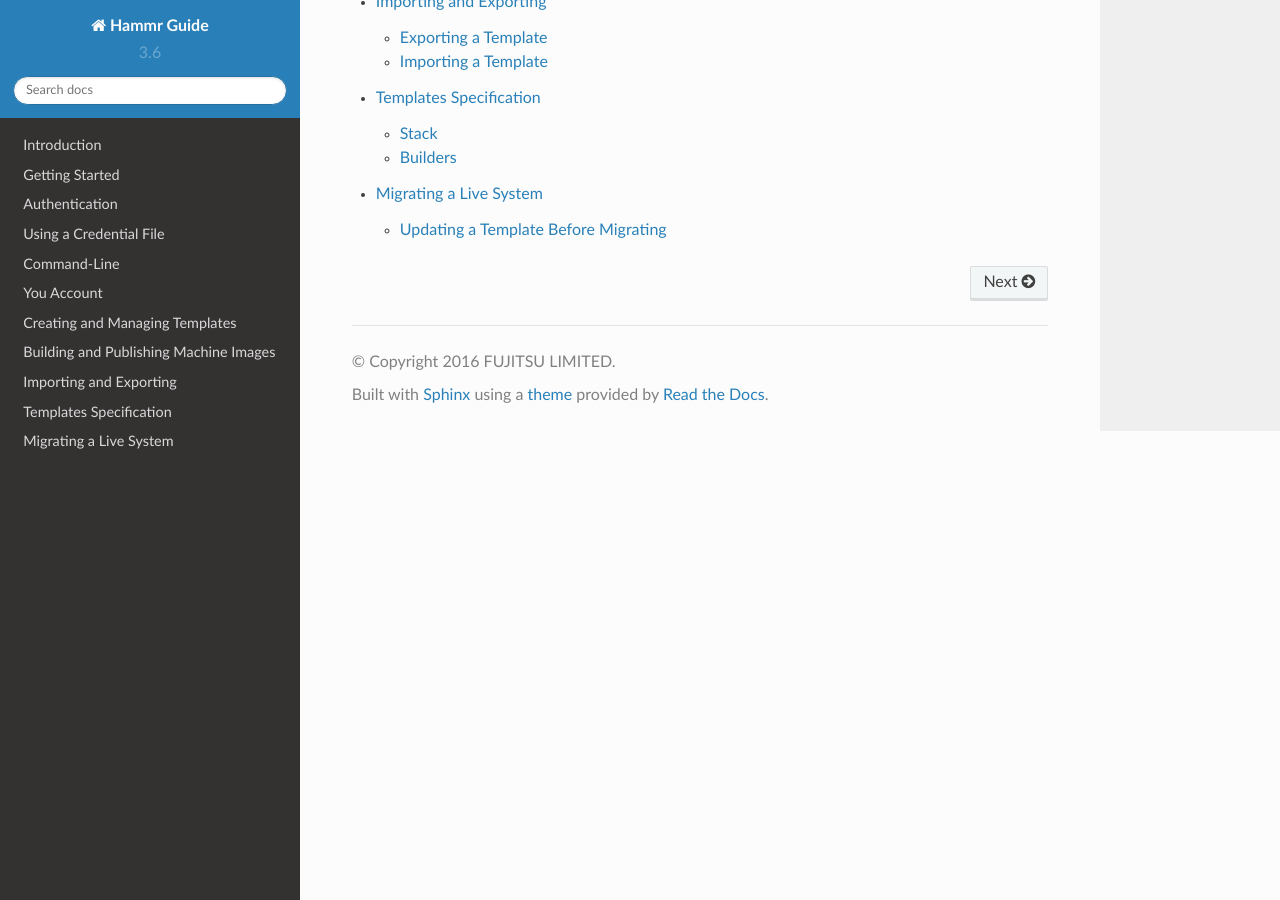
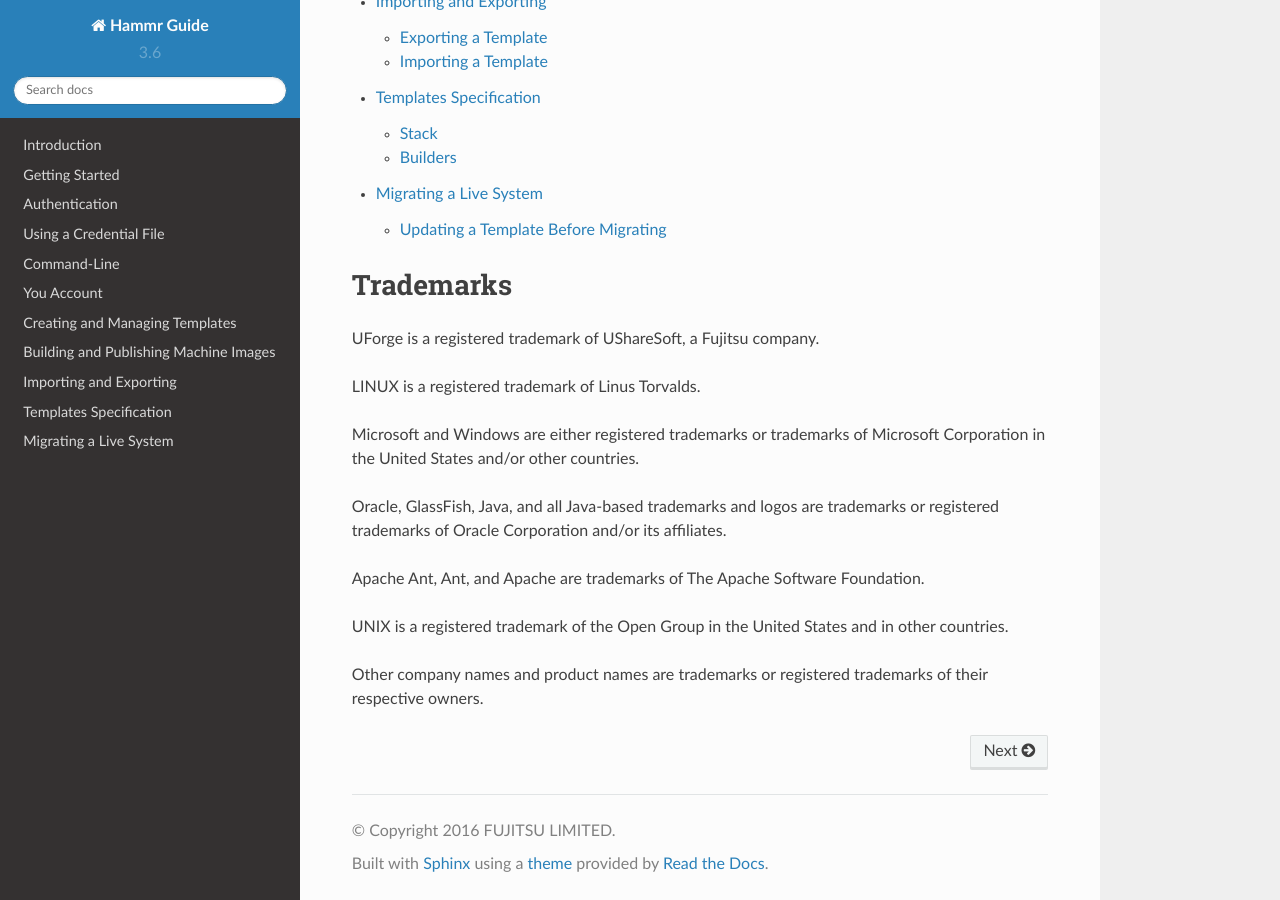
Before and after one commit to usharesoft/hammr, a Sphinx documentation site: the page built from documentation/en/source/index.rst, in a window 1280 px wide and 900 px high, scrolled down 1394 px. Built offline with Sphinx 7.4.7 and the Read the Docs theme 2.0.0, drawn with Linux system fonts in a browser that asks for light colours.

Commit message:
Adding trademarks description into index.rst

```diff
--- a/documentation/en/source/index.rst
+++ b/documentation/en/source/index.rst
@@ -26,3 +26,20 @@
    pages/templates-spec/overview
 
    pages/migration/migrate-system.rst
+
+Trademarks
+==========
+
+UForge is a registered trademark of UShareSoft, a Fujitsu company.
+
+LINUX is a registered trademark of Linus Torvalds.
+
+Microsoft and Windows are either registered trademarks or trademarks of Microsoft Corporation in the United States and/or other countries.
+
+Oracle, GlassFish, Java, and all Java-based trademarks and logos are trademarks or registered trademarks of Oracle Corporation and/or its affiliates.
+
+Apache Ant, Ant, and Apache are trademarks of The Apache Software Foundation.
+
+UNIX is a registered trademark of the Open Group in the United States and in other countries.
+
+Other company names and product names are trademarks or registered trademarks of their respective owners.
```
